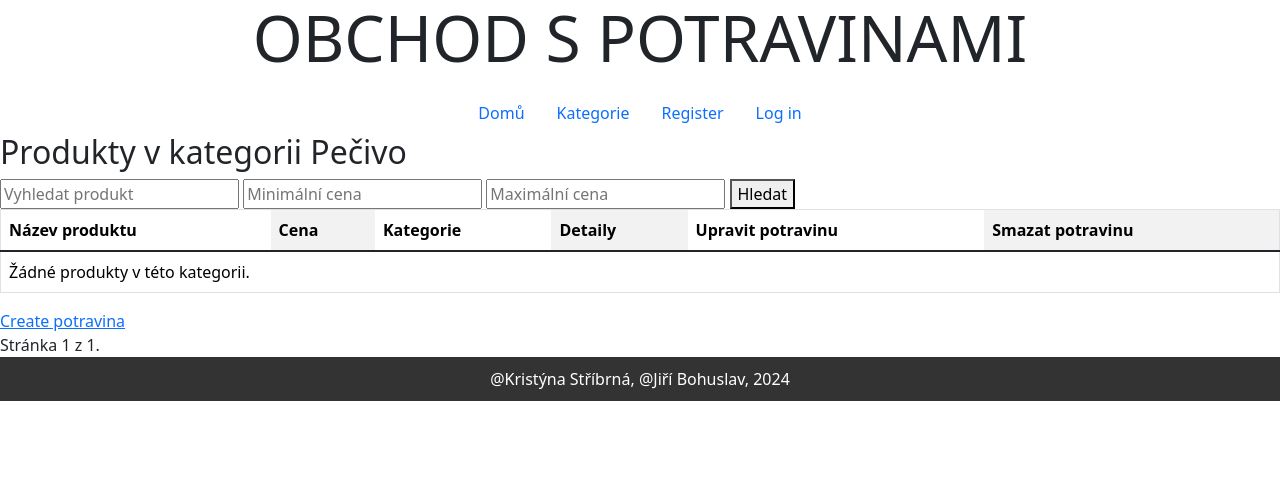
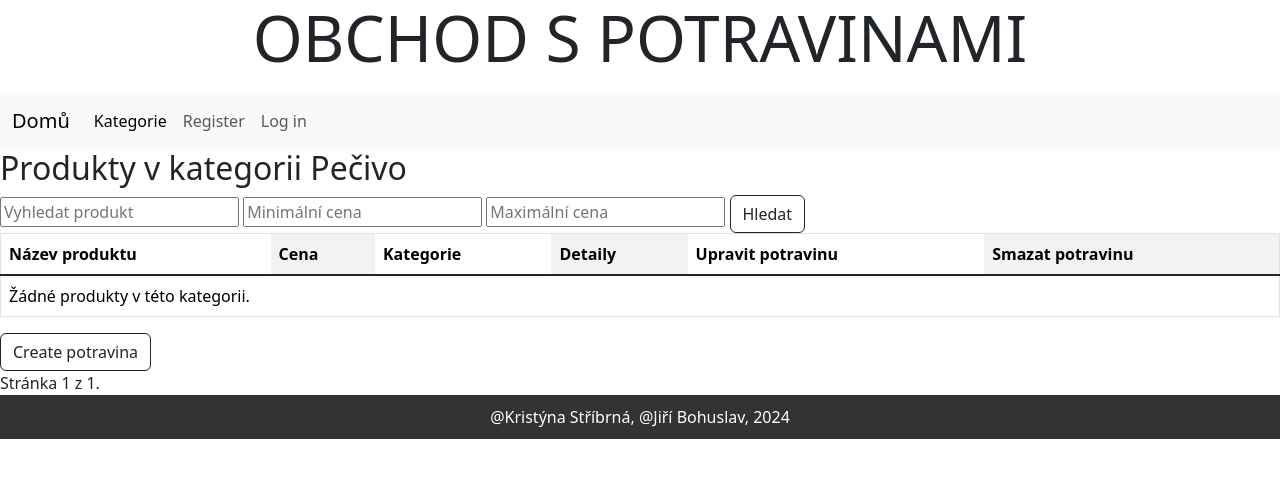
Before and after one commit to Tyna4242/repository_novy_projekt, a Django app: page /category/1 in a window 1280 px wide. Shown: the top 478 px of the page. Run offline with Django 4.2, Linux system fonts and the light colour scheme; data comes from the database, SQL or seed files in the repository; both versions use the stored data as it was after the commit.

Commit message:
navbar style

```diff
--- a/online_store/templates/navbar.html
+++ b/online_store/templates/navbar.html
@@ -1,14 +1,22 @@
-<nav>
-    <ul class="nav justify-content-center">
-            <li class="nav-item"><a class="nav-link" href="{% url 'main-view' %}">Domů</a></li>
-            <li class="nav-item"><a class="nav-link" href="{% url 'category-view' %}">Kategorie</a></li>
+<nav class="navbar navbar-expand-lg bg-body-tertiary">
+    <div class="container-fluid">
+
+            <a class="navbar-brand" href="{% url 'main-view' %}">Domů</a>
+            <button class="navbar-toggler" type="button" data-bs-toggle="collapse" data-bs-target="#navbarNavAltMarkup" aria-controls="navbarNavAltMarkup" aria-expanded="false" aria-label="Toggle navigation">
+                <span class="navbar-toggler-icon"></span>
+            </button>
+            <div class="collapse navbar-collapse" id="navbarNavAltMarkup">
+                <div class="navbar-nav">
+             <a class="nav-link active" aria-current="page" href="{% url 'category-view' %}">Kategorie</a>
         {% if user.is_authenticated %}
-            <li class="nav-item"><a class="nav-link" href="{% url 'logout' %}">Logout - {{ user.username }}</a></li>
-            <li><a href="{% url 'profile' %}">Můj profil</a></li>
-            <li><a href="{% url 'cart-view' %}">Můj košík</a></li>
+            <a class="nav-link" href="{% url 'logout' %}">Logout - {{ user.username }}</a>
+            <a class="nav-link" href="{% url 'profile' %}">Můj profil</a>
+            <a class="nav-link" href="{% url 'cart-view' %}">Můj košík</a>
         {% else %}
-            <li class="nav-item"><a class="nav-link" href="{% url 'registration' %}">Register</a></li>
-            <li class="nav-item"><a class="nav-link" href="{% url 'login' %}">Log in</a></li>
+            <a class="nav-link" href="{% url 'registration' %}">Register</a>
+            <a class="nav-link" href="{% url 'login' %}">Log in</a>
         {% endif %}
-    </ul>
+                </div>
+    </div>
+</div>
 </nav>
--- a/online_store/viewer/templates/registration/login.html
+++ b/online_store/viewer/templates/registration/login.html
@@ -5,7 +5,7 @@
 <form method="POST">
     {% csrf_token %}
     <table>{{ form }}</table>
-    <input type="submit">
+    <input class="btn btn-outline-dark" type="submit">
 </form>
 
 {% endblock %}
--- a/online_store/viewer/templates/viewer/category_detail.html
+++ b/online_store/viewer/templates/viewer/category_detail.html
@@ -10,7 +10,7 @@
     <input type="text" name="q" placeholder="Vyhledat produkt">
     <input type="number" name="min_price" placeholder="Minimální cena">
     <input type="number" name="max_price" placeholder="Maximální cena">
-    <button type="submit">Hledat</button>
+    <button type="submit" class="btn btn-outline-dark">Hledat</button>
 </form>
 
 <table border="1" cellspacing="0" cellpadding="10" class="table table-striped-columns">
@@ -42,7 +42,7 @@
     </tbody>
 </table>
 
-<a href="{% url 'potraviny-create-view' %}">Create potravina</a>
+<a class="btn btn-outline-dark" href="{% url 'potraviny-create-view' %}">Create potravina</a>
 
 <div class="pagination">
     <span class="step-links">
--- a/online_store/viewer/templates/viewer/form.html
+++ b/online_store/viewer/templates/viewer/form.html
@@ -5,7 +5,7 @@
 <form method="POST" enctype="multipart/form-data">
     {% csrf_token %}
     <table>{{ form }}</table>
-    <input type="submit">
+    <input class="btn btn-outline-dark" type="submit">
 </form>
 
 {% endblock %}
--- a/online_store/viewer/templates/viewer/main.html
+++ b/online_store/viewer/templates/viewer/main.html
@@ -43,10 +43,9 @@
 
     {% if weather_info %}
     <div class="weather-widget">
-        <h3>Počasí v: {{ weather_info.city }}</h3>
+        <h5>Počasí v: {{ weather_info.city }}</h5>
         <p>Teplota: {{ weather_info.temperature }}°C</p>
         <p>Popis: {{ weather_info.description }}</p>
-        <img src="http://openweathermap.org/img/wn/{{ weather_info.icon }}@2x.png" alt="weather icon">
     </div>
     {% else %}
         <p>No weather information available.</p>
```
Also changed, not shown: online_store/db.sqlite3.
